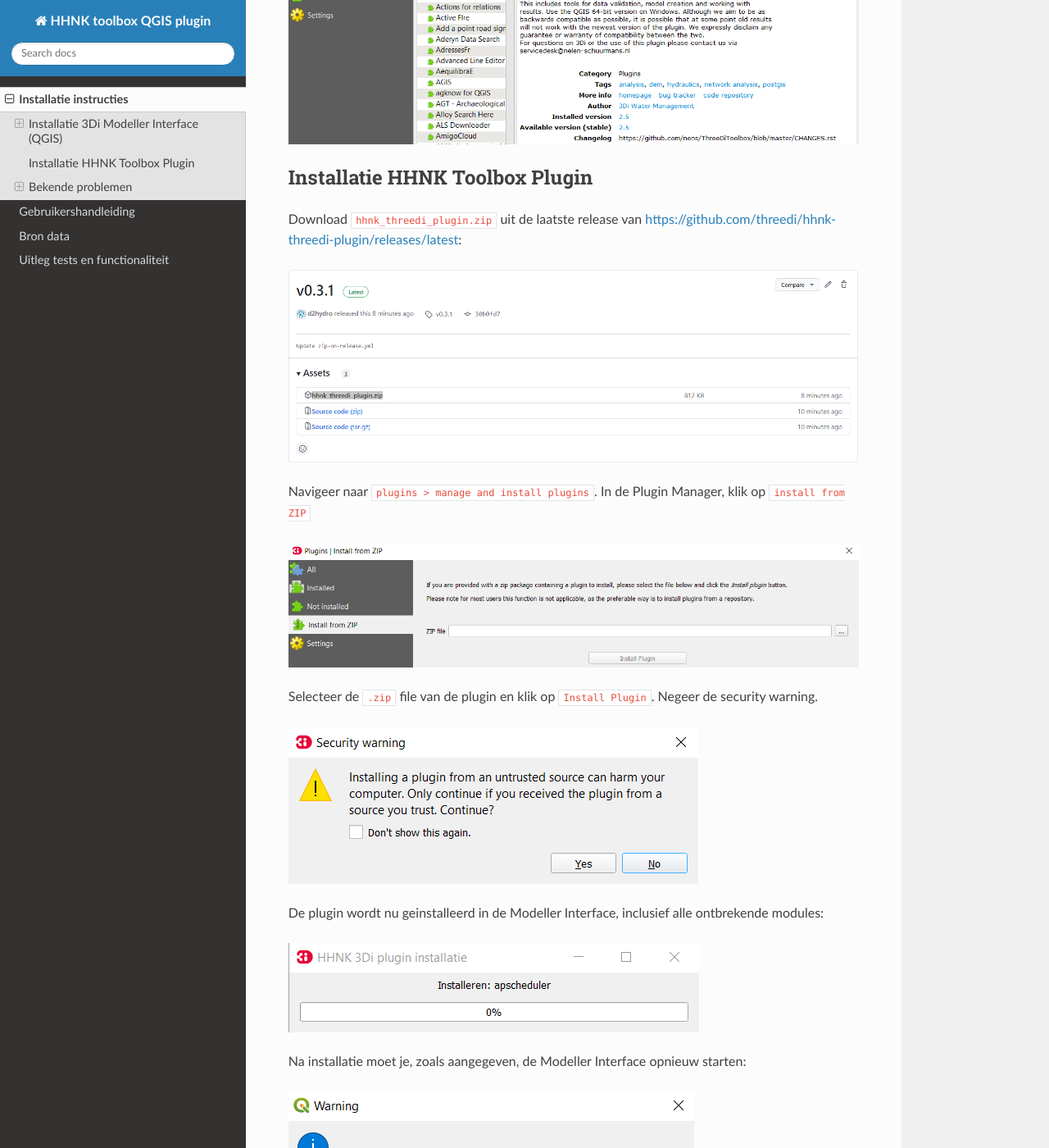
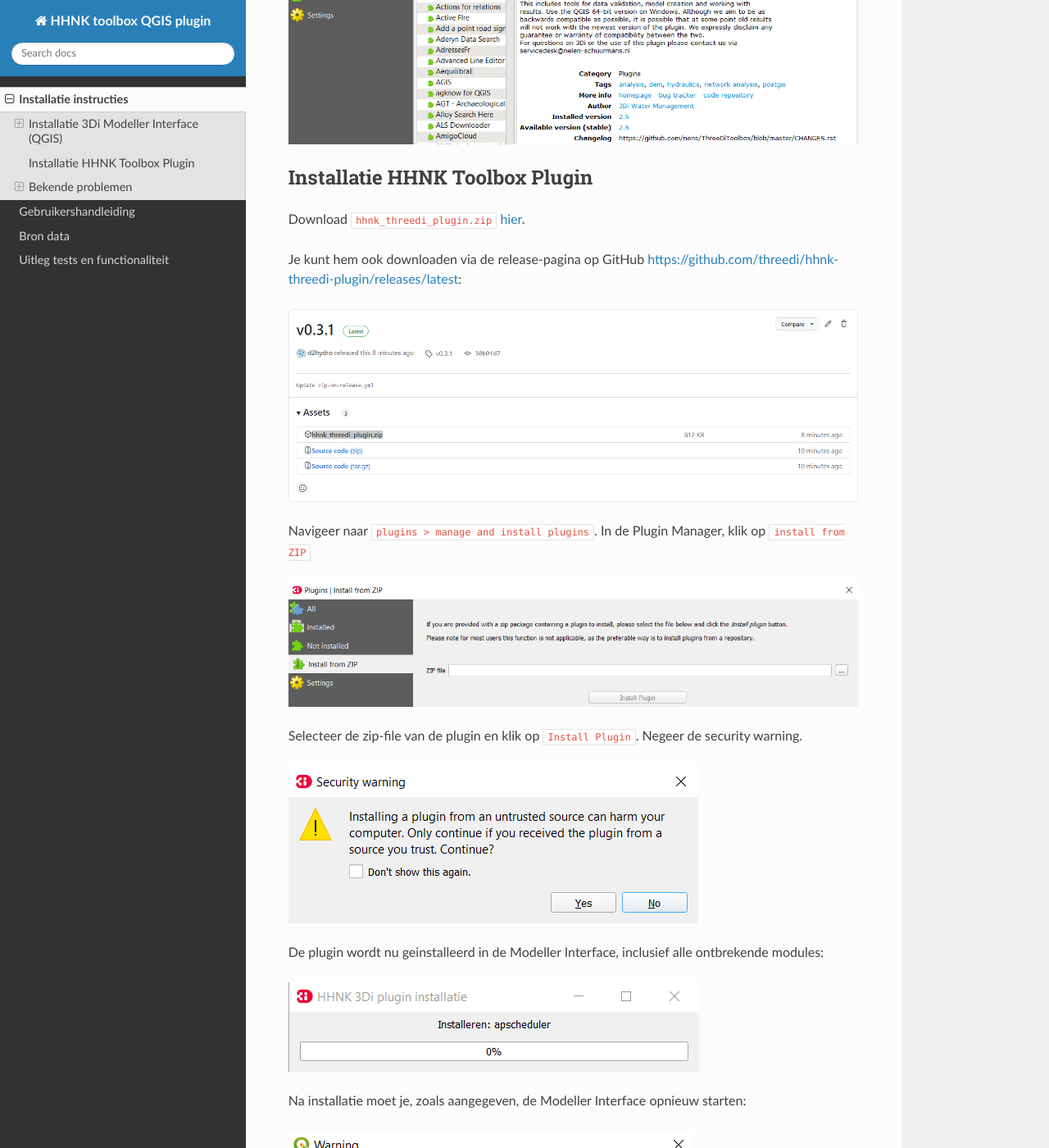
Before and after one commit to wvangerwen/hhnk_toolbox_user_docs, a Sphinx documentation site: the page built from docs/source/md_files/installation_manual.md, in a window 1280 px wide and 1400 px high, scrolled down 1659 px. Shown: the whole window at 82% size. Built offline with Sphinx 7.4.7 and the Read the Docs theme 2.0.0, drawn with Linux system fonts in a browser that asks for light colours.

Commit message:
misc updates

```diff
--- a/docs/source/md_files/installation_manual.md
+++ b/docs/source/md_files/installation_manual.md
@@ -32,7 +32,9 @@
 <a id="plugin_installatie"></a>
 
 ## Installatie HHNK Toolbox Plugin
-Download `hhnk_threedi_plugin.zip` uit de laatste release van <a href="https://github.com/threedi/hhnk-threedi-plugin/releases/latest" target="_blank">https://github.com/threedi/hhnk-threedi-plugin/releases/latest</a>:
+Download `hhnk_threedi_plugin.zip` [hier](https://github.com/threedi/hhnk-threedi-plugin/releases/latest/download/hhnk_threedi_plugin.zip).
+
+Je kunt hem ook downloaden via de release-pagina op GitHub <a href="https://github.com/threedi/hhnk-threedi-plugin/releases/latest" target="_blank">https://github.com/threedi/hhnk-threedi-plugin/releases/latest</a>:
 
 ![](../images/installation/plugin_download_zip.PNG)
 
@@ -40,7 +42,7 @@
 
 ![](../images/installation/plugin_manager_install_from_zip.PNG)
 
-Selecteer de `.zip` file van de plugin en klik op `Install Plugin`. Negeer de security warning.
+Selecteer de zip-file van de plugin en klik op `Install Plugin`. Negeer de security warning.
 
 ![](../images/installation/plugin_security_warning.PNG)
 
```
Also changed, not shown: 5 other files.
